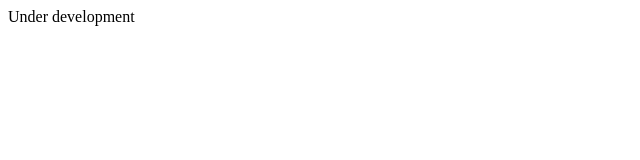
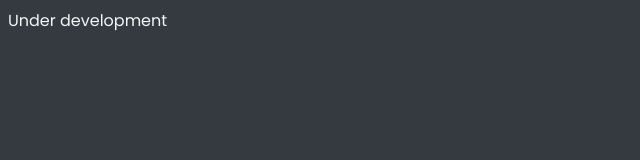
Before and after one commit to oicramps/portifolio, a Gatsby site: page / in a window 1280 px wide. Shown: the whole page, without its empty margins (0-640 px from the left). Built offline with nearby package versions, Linux system fonts and the light colour scheme; Gatsby itself is replaced by a stand-in of ours.

Commit message:
Creates the global style

```diff
--- a/src/containers/Layout/Layout.jsx
+++ b/src/containers/Layout/Layout.jsx
@@ -1,9 +1,23 @@
 import React from 'react';
 import { ThemeProvider } from 'styled-components';
 import PropTypes from 'prop-types';
+import { Helmet } from 'react-helmet';
 import theme from '../../styles/theme';
+import GlobalStyle from '../../styles/GlobalStyle';
 
-const Layout = ({ children }) => <ThemeProvider theme={theme}>{children}</ThemeProvider>;
+const Layout = ({ children }) => (
+  <ThemeProvider theme={theme}>
+    <GlobalStyle theme={theme} />
+    <Helmet>
+      <link rel="preconnect" href="https://fonts.gstatic.com" />
+      <link
+        href="https://fonts.googleapis.com/css2?family=Poppins:wght@100;300;400;500;700&display=swap"
+        rel="stylesheet"
+      />
+    </Helmet>
+    {children}
+  </ThemeProvider>
+);
 
 Layout.propTypes = {
   children: PropTypes.node.isRequired,
--- /dev/null
+++ b/src/styles/GlobalStyle.jsx
@@ -0,0 +1,17 @@
+import { createGlobalStyle } from 'styled-components';
+
+const GlobalStyle = createGlobalStyle`
+
+  html {
+    -webkit-font-smoothing: antialiased;
+    -moz-osx-font-smoothing: grayscale;
+  }
+
+  body {
+    color: ${({ theme }) => theme.palette.light};
+    background-color: ${({ theme }) => theme.palette.bg};
+    font-family: 'Poppins', sans-serif;
+  }
+`;
+
+export default GlobalStyle;
--- a/src/styles/theme.js
+++ b/src/styles/theme.js
@@ -1,8 +1,8 @@
 export default {
   palette: {
-    'primary-light': '#b9a3e3',
+    primaryLight: '#b9a3e3',
     primary: '#6441a5',
-    'primary-dark': '#52057b',
+    primaryDark: '#52057b',
     dark: '#262626',
     light: '#f5f5f5',
     bg: '#343a40',
```
